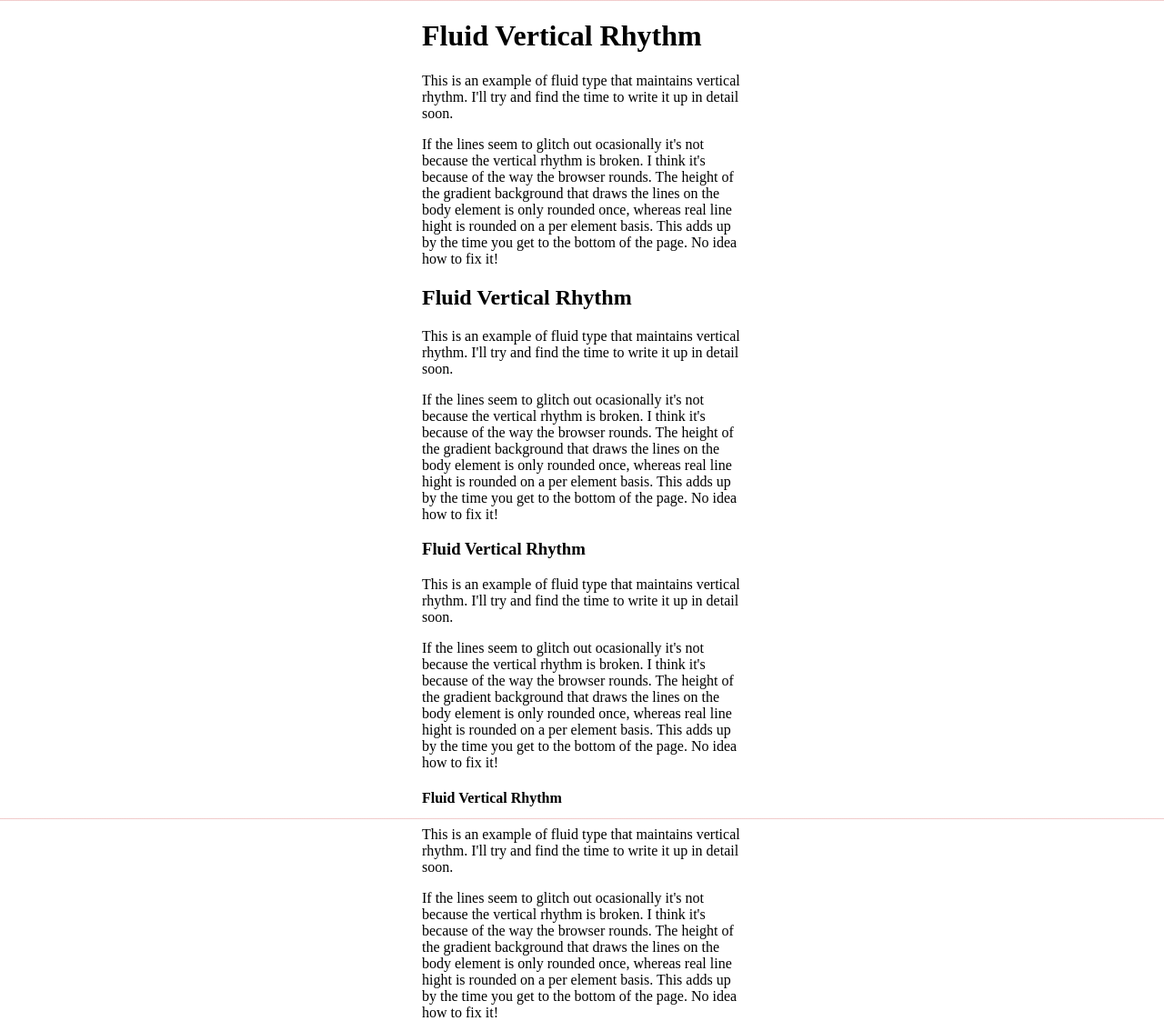
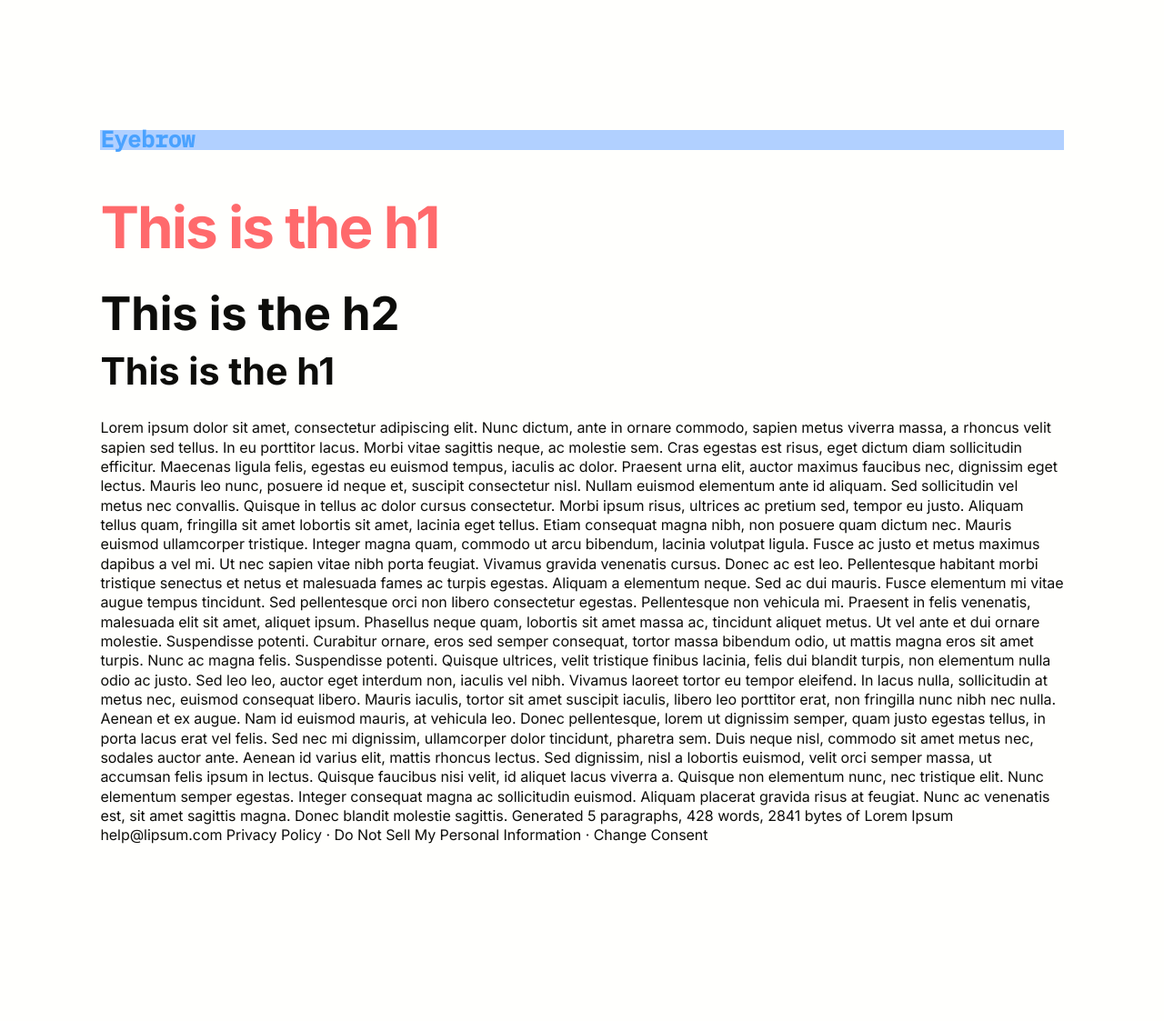
Before and after one commit to krlmnz/krlmnz, a Jekyll site: the page index.html, which Jekyll copies as it is, in a window 1280 px wide. Shown: the whole page at 91% size. Built offline with Jekyll 4.4.1, drawn with Linux system fonts in a browser that asks for light colours; after the commit the page ends 1056 px from its top, so only the background shows below that.

Commit message:
Update index.html

```diff
--- a/index.html
+++ b/index.html
@@ -50,90 +50,102 @@
 --spacingv:1.333rem;
 
 /* Font sizes */
-h1: 2rem;
-h2: 1.5rem;
-h3: 1.25rem;
-h4: 1rem;
-h5: .875rem;
-
-$baseline: 1.5rem;
-
-$minScreen: 20rem;
-$maxScreen: 50rem;
-$minFont: .8rem;
-$maxFont: 2rem;
+--font-size-small: 00.75rem;
+--font-size-body: calc(16px + 1vw);
+--font-size-lede: calc(18px + 1vw);
+--font-size-h4: calc(16px + 1vw);
+--font-size-h3:calc(28.43px + 1vw);
+--font-size-h2: calc(37.90px + 1vw);
+--font-size-h1: calc(50.90px + 1vw);
+--font-size-h1-l: calc(50.90px + 1.333vw);
+--font-size-h1-xl:calc(50.90px + 1.777vw);
+--font-size-h1-xxl:calc(50.90px + 1.369vw);
 
 
+
+/* Breakpoints */
+--xlarge: 1680px;
+--large: 1280px;
+--medium: 980px;
+--small: 740px;
+--xsmall: 480px;
+
+/* Sizes */
+--height: 4.209remrem;
+--margin: 2.369rem;
+--radius: 0rem;
 }
 
 
 
-*{
-	box-sizing: border-box;
+html {
+    display: flex;
+    min-height: 100vh;
+    background: var(--background);
+    font-family: 'Inter', sans-serif;
+    font-size: 16px;
 }
 
-html {
-	box-sizing: border-box;
-	height: 100%;
-	font-smoothing: antialiased;
-	text-rendering: optimizeLegibility;
-	@include fluid-type(font-size, $minScreen, $maxScreen, $minFont, $maxFont);
+main {
+    flex: 1 0 auto;
+    display: flex;
+    flex-direction: column;
 }
 
-body {
-	line-height: $baseline;
-	padding: $baseline 0;
-	margin: 0 auto;
-	background-image: linear-gradient(rgba(200, 50, 50, .25) 1px, transparent 1px);
-	background-size: 1px $baseline;
-	width: 22rem;
+
+
+body, p {
+
+  color: var(--text);
+  font-family: 'Inter', sans-serif;
+  font-size: 1rem;
+  line-height: 1.333rem;
+  letter-spacing: -0.003em;
+  font-weight: 400;
 }
 
-p{
-	line-height: $baseline;
-	margin-bottom: $baseline;
+a {
+  text-decoration: underline rgba(0, 0, 0, 0.3);
+  color: black;
+  word-break: break-word;
+  word-wrap: break-word;
 }
 
-h1,
-h2,
-h3,
-h4,
-h5{
-	font-weight: 700;
-	margin-bottom: $baseline;
+a:hover {
+  color: #656565;
 }
 
-h1 {
-	font-size: $h1;
-	line-height: $h1;
-	margin-top: calc((#{$baseline} - #{$h1}) + #{$baseline});
+h1, h2, h3 {font-family: 'Inter', sans-serif;}
+
+
+h4 {
+    font-family: 'IBM Plex Mono', monospace;
+    font-size: calc(12px + 1vw);
+    color: var(--blue-2);
+    background: var(--blue);
 }
 
-h2 {
-	font-size: $h2;
-	line-height: $h2;
-	margin-top: calc((#{$baseline} - #{$h2}) + #{$baseline}*2);
+
+h1 {
+  font-size: calc(50.90px + 1vw);
+  letter-spacing: -0.03em;
+  line-height: calc(var(--spacingv) * 3);
+  color: #FF6A6C;
 }
 
-h3 {
-	font-size: $h3;
-	line-height: $h3;
-	margin-top: calc((#{$baseline} - #{$h3}) + #{$baseline}*2);
+h2 {font-size: var(--font-size-h2);}
+h3 {font-size: var(--font-size-h3);}
+
+
+.outer {
+
+  padding: 8vw;
 }
 
-h4 {
-	font-size: $h4;
-	line-height: $h4;
-	margin-top: calc((#{$baseline} - #{$h4}) + #{$baseline}*2);
-}
 
-h5 {
-	font-size: $h5;
-	line-height: $h5;
-	margin-top: calc((#{$baseline} - #{$h5}) + #{$baseline}*2);
-}
+    </style>
 
-</style>
+
 
   </head>
 
@@ -141,30 +153,32 @@ h5 {
 
   <body>
 
-    <div class="container">
-        <h1>Fluid Vertical Rhythm</h1>
-        <p>This is an example of fluid type that maintains vertical rhythm. I'll try and find the time to write it up in detail soon.</p>
-        <p>If the lines seem to glitch out ocasionally it's not because the vertical rhythm is broken. I think it's because of the way the browser rounds. The height of the gradient background that draws the lines on the body element is only rounded once, whereas real line hight is rounded on a per element basis. This adds up by the time you get to the bottom of the page. No idea how to fix it!</p>
+    <main id="main">
+        <section class="outer">
+
+    <h4>Eyebrow</h4>
+    <h1>This is the h1</h1>
+    <h2>This is the h2</h2>
+    <h3>This is the h1</h3>
+    <p>Lorem ipsum dolor sit amet, consectetur adipiscing elit. Nunc dictum, ante in ornare commodo, sapien metus viverra massa, a rhoncus velit sapien sed tellus. In eu porttitor lacus. Morbi vitae sagittis neque, ac molestie sem. Cras egestas est risus, eget dictum diam sollicitudin efficitur. Maecenas ligula felis, egestas eu euismod tempus, iaculis ac dolor. Praesent urna elit, auctor maximus faucibus nec, dignissim eget lectus. Mauris leo nunc, posuere id neque et, suscipit consectetur nisl. Nullam euismod elementum ante id aliquam. Sed sollicitudin vel metus nec convallis. Quisque in tellus ac dolor cursus consectetur. Morbi ipsum risus, ultrices ac pretium sed, tempor eu justo. Aliquam tellus quam, fringilla sit amet lobortis sit amet, lacinia eget tellus.
+
+Etiam consequat magna nibh, non posuere quam dictum nec. Mauris euismod ullamcorper tristique. Integer magna quam, commodo ut arcu bibendum, lacinia volutpat ligula. Fusce ac justo et metus maximus dapibus a vel mi. Ut nec sapien vitae nibh porta feugiat. Vivamus gravida venenatis cursus. Donec ac est leo. Pellentesque habitant morbi tristique senectus et netus et malesuada fames ac turpis egestas. Aliquam a elementum neque. Sed ac dui mauris. Fusce elementum mi vitae augue tempus tincidunt. Sed pellentesque orci non libero consectetur egestas.
+
+Pellentesque non vehicula mi. Praesent in felis venenatis, malesuada elit sit amet, aliquet ipsum. Phasellus neque quam, lobortis sit amet massa ac, tincidunt aliquet metus. Ut vel ante et dui ornare molestie. Suspendisse potenti. Curabitur ornare, eros sed semper consequat, tortor massa bibendum odio, ut mattis magna eros sit amet turpis. Nunc ac magna felis. Suspendisse potenti. Quisque ultrices, velit tristique finibus lacinia, felis dui blandit turpis, non elementum nulla odio ac justo. Sed leo leo, auctor eget interdum non, iaculis vel nibh. Vivamus laoreet tortor eu tempor eleifend. In lacus nulla, sollicitudin at metus nec, euismod consequat libero.
+
+Mauris iaculis, tortor sit amet suscipit iaculis, libero leo porttitor erat, non fringilla nunc nibh nec nulla. Aenean et ex augue. Nam id euismod mauris, at vehicula leo. Donec pellentesque, lorem ut dignissim semper, quam justo egestas tellus, in porta lacus erat vel felis. Sed nec mi dignissim, ullamcorper dolor tincidunt, pharetra sem. Duis neque nisl, commodo sit amet metus nec, sodales auctor ante. Aenean id varius elit, mattis rhoncus lectus.
+
+Sed dignissim, nisl a lobortis euismod, velit orci semper massa, ut accumsan felis ipsum in lectus. Quisque faucibus nisi velit, id aliquet lacus viverra a. Quisque non elementum nunc, nec tristique elit. Nunc elementum semper egestas. Integer consequat magna ac sollicitudin euismod. Aliquam placerat gravida risus at feugiat. Nunc ac venenatis est, sit amet sagittis magna. Donec blandit molestie sagittis.
+
+Generated 5 paragraphs, 428 words, 2841 bytes of Lorem Ipsum
+help@lipsum.com
+Privacy Policy · Do Not Sell My Personal Information · Change Consent
+
+</p>
 
 
-        <h2>Fluid Vertical Rhythm</h2>
-        <p>This is an example of fluid type that maintains vertical rhythm. I'll try and find the time to write it up in detail soon.</p>
-        <p>If the lines seem to glitch out ocasionally it's not because the vertical rhythm is broken. I think it's because of the way the browser rounds. The height of the gradient background that draws the lines on the body element is only rounded once, whereas real line hight is rounded on a per element basis. This adds up by the time you get to the bottom of the page. No idea how to fix it!</p>
-
-
-
-        <h3>Fluid Vertical Rhythm</h3>
-        <p>This is an example of fluid type that maintains vertical rhythm. I'll try and find the time to write it up in detail soon.</p>
-        <p>If the lines seem to glitch out ocasionally it's not because the vertical rhythm is broken. I think it's because of the way the browser rounds. The height of the gradient background that draws the lines on the body element is only rounded once, whereas real line hight is rounded on a per element basis. This adds up by the time you get to the bottom of the page. No idea how to fix it!</p>
-
-
-
-        <h4>Fluid Vertical Rhythm</h4>
-        <p>This is an example of fluid type that maintains vertical rhythm. I'll try and find the time to write it up in detail soon.</p>
-        <p>If the lines seem to glitch out ocasionally it's not because the vertical rhythm is broken. I think it's because of the way the browser rounds. The height of the gradient background that draws the lines on the body element is only rounded once, whereas real line hight is rounded on a per element basis. This adds up by the time you get to the bottom of the page. No idea how to fix it!</p>
-
-
-    </div>
+</section>
+    </main>
 
 
 
```
